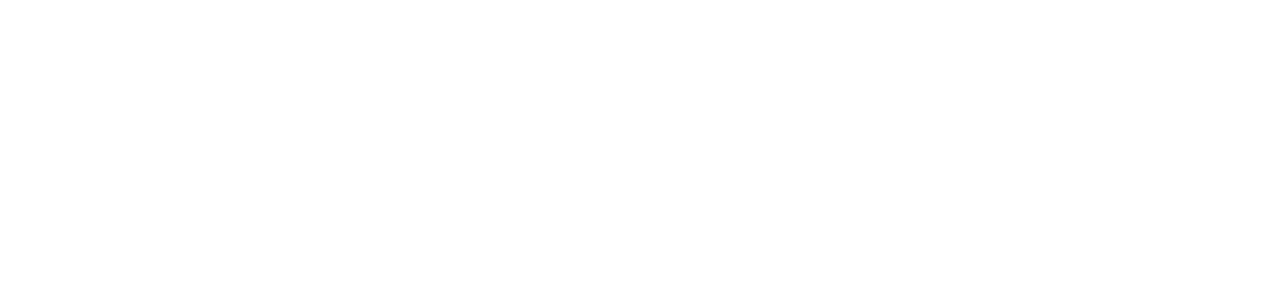
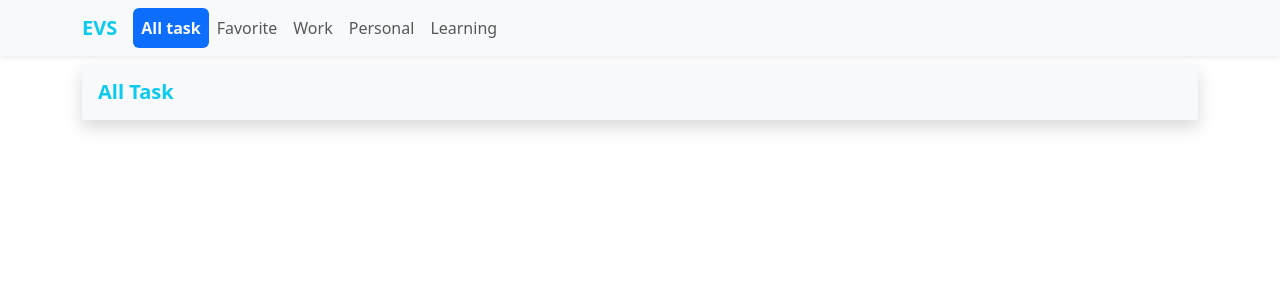
Before and after one commit to newprogrammer12345/task_management_system, a React (Vite) app in the folder web-app/: page /dashboard/1 in a window 1280 px wide. Shown: the top 300 px of the page. Built offline with nearby package versions, Linux system fonts and the light colour scheme.

Commit message:
passing the test

```diff
--- a/web-app/src/dashborad_Components/Dashboard.jsx
+++ b/web-app/src/dashborad_Components/Dashboard.jsx
@@ -1,11 +1,11 @@
-import { useParams } from 'react-router-dom';
-import { useLocation } from 'react-router-dom';
+
+import Nav_bar_Dashborad from './Navbar';
 
 export default function DashBorad() {
 
     return (
         <>
-
+            <Nav_bar_Dashborad />
         </>
     )
 }
--- a/web-app/src/dashborad_Components/Navbar.jsx
+++ b/web-app/src/dashborad_Components/Navbar.jsx
@@ -0,0 +1,53 @@
+import Container from 'react-bootstrap/Container';
+import Navbar from 'react-bootstrap/Navbar';
+import { Link } from 'react-router-dom';
+import Nav from "react-bootstrap/Nav"
+import { useState } from 'react';
+import { isValid } from 'zod/v3';
+
+export default function Nav_bar_Dashborad() {
+    let [bg_col, changed_bg_col] = useState([
+        { isValid: true },
+        { isValid: false },
+        { isValid: false },
+        { isValid: false },
+        { isValid: false }
+    ]
+    )
+
+    function handle_changeurl(e) {
+        const target = Number(e.target.dataset.index)
+
+        changed_bg_col(result)
+
+    }
+    return (
+        <>
+            <Navbar bg="light" data-bs-theme="light" className=' shadow-sm'>
+                <div className=' d-flex justify-content-between align-items-center w-100 container'>
+                    <div className=' d-flex justify-content-center align-items-center'>
+                        <Navbar.Brand href="#home"><span className=' text-info fw-bold '>EVS</span></Navbar.Brand>
+
+                        <Nav>
+                            <Link className={`nav-link ${bg_col[0].isValid ? 'bg-primary text-light rounded-2 fw-bolder' : ''}`} to="" onClick={handle_changeurl} >All task</Link>
+                            <Link className={`nav-link ${bg_col[1].isValid ? 'bg-primary text-light rounded-2 fw-bolder' : ''}`} to="" onClick={handle_changeurl}>Favorite</Link>
+                            <Link className={`nav-link ${bg_col[2].isValid ? 'bg-primary text-light rounded-2 fw-bolder' : ''}`} to="" onClick={handle_changeurl}>Work</Link>
+                            <Link className={`nav-link ${bg_col[3].isValid ? 'bg-primary text-light rounded-2 fw-bolder' : ''}`} to="" onClick={handle_changeurl}>Personal</Link>
+                            <Link className={`nav-link ${bg_col[4].isValid ? 'bg-primary text-light rounded-2 fw-bolder' : ''}`} to="" onClick={handle_changeurl}>Learning</Link>
+                        </Nav>
+                    </div>
+                    <div className=' d-flex gap-2'>
+
+                    </div>
+                </div>
+            </Navbar>
+            <Container className='my-2'>
+                <Navbar bg="light" data-bs-theme="light" className=' shadow'>
+                    <Navbar.Brand className=' text-info fw-bold px-3'>
+                        All Task
+                    </Navbar.Brand>
+                </Navbar>
+            </Container>
+        </>
+    )
+}
```
Also changed, not shown: web-app/src/Component/footer.jsx (added), web-app/src/pages_dashborad/All_task.jsx (added), web-app/src/pages_dashborad/Favourite.jsx (added), web-app/src/pages_dashborad/learning.jsx (added), web-app/src/pages_dashborad/personal.jsx (added), web-app/src/pages_dashborad/work.jsx (added).
